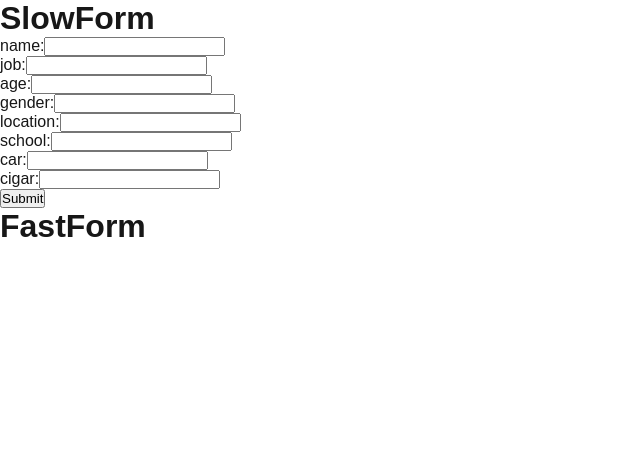
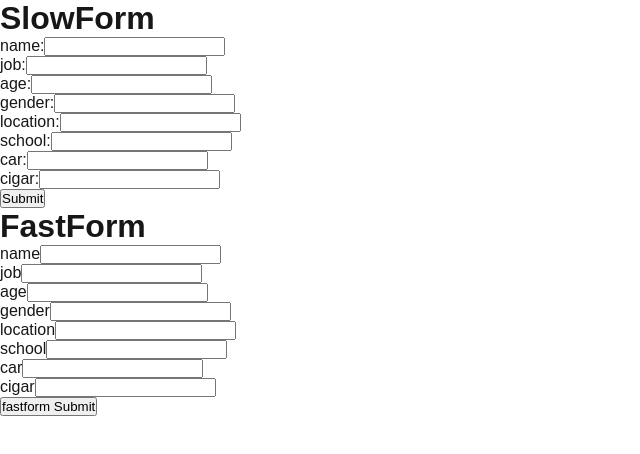
Before and after one commit to nggoong/form-optimization, a Next.js app: page / in a window 1280 px wide. Shown: the top 454 px of the page, without its empty margins (0-640 px from the left). Built offline with nearby package versions, Linux system fonts and the light colour scheme.

Commit message:
feat: fastform 완성 커밋

```diff
--- a/app/components/fastform/fastInput.tsx
+++ b/app/components/fastform/fastInput.tsx
@@ -1,8 +1,41 @@
-const FastInput = () => {
+import { useState } from "react";
+import PenaltyComp from "../penaltyComp/penaltyComp";
+interface Props {
+  name: string;
+  wasSubmitted: boolean;
+}
+const FastInput = ({name, wasSubmitted}: Props) => {
+  const [inputValue, setInputValue] = useState("");
+  const [touched, setTouched] = useState(false);
+  const errorMessage = "Error caused"
+  const displayErrorMessage = (wasSubmitted || touched) && errorMessage;
+  const handleChange = (e:React.ChangeEvent<HTMLInputElement>) => {
+    const currentTarget = e.currentTarget as HTMLInputElement;
+    const value = currentTarget.value;
+    setInputValue(value);
+  }
+  const handleBlur = (e:React.FocusEvent<HTMLInputElement>) => {
+    setTouched(true);
+  }
   return(
-    <>
-
-    </>
+    <div>
+    <PenaltyComp/>
+    <label htmlFor={`${name}-input`}>{name}</label>
+      <input
+      id={`${name}-input`}
+      type="text"
+      name={name}
+      onChange={handleChange}
+      onBlur={handleBlur}
+      value={inputValue}
+      pattern="[a-z]{3,10}"
+      required
+      aria-describedby={displayErrorMessage ? `${name}-error`: undefined}
+      />
+      {displayErrorMessage ? (
+        <span role="alert" id={`${name}-error`} className="error-message">{errorMessage}</span>
+      ): null}
+    </div>
   )
 }
 
--- a/app/components/fastform/fastform.tsx
+++ b/app/components/fastform/fastform.tsx
@@ -1,6 +1,17 @@
+import fieldNames from "@/constants/fieldNames";
+import FastInput from "./fastInput";
+import { useState } from "react";
 const Fastform= () => {
+  const [wasSubmitted, setWasSubmitted] = useState(false);
+  const formAction = (value:FormData) => {
+    console.log(value);
+  }
   return(
     <>
+      <form action={formAction}>
+        {fieldNames.map((name:string) => <FastInput name={name} wasSubmitted={wasSubmitted} key={name}/>)}
+        <button type="submit">fastform Submit</button>
+      </form>
 
     </>
   )
--- a/app/components/slowform/slowform.tsx
+++ b/app/components/slowform/slowform.tsx
@@ -1,7 +1,8 @@
 'use client'
-import { useState } from "react";
+import { useState, useEffect } from "react";
 import SlowInput from "./slowInput";
-const fieldNames = ['name', "job", "age", "gender", "location", "school", 'car', 'cigar'];
+import fieldNames from "@/constants/fieldNames";
+
 
 const Slowform = () => {
   const [fieldValues, setFieldValues] = useState({
@@ -30,6 +31,11 @@ const Slowform = () => {
       [currentTarget.name]: true
     })
   }
+
+  useEffect(() => {
+    console.log("fieldValues")
+    console.log(fieldValues)
+  }, [fieldValues])
   return (
     <form noValidate onSubmit={handleSubmit}>
       {fieldNames.map((name) => (
--- /dev/null
+++ b/constants/fieldNames.ts
@@ -0,0 +1,3 @@
+const fieldNames = ['name', "job", "age", "gender", "location", "school", 'car', 'cigar'];
+
+export default fieldNames;
```
Also changed, not shown: app/page.tsx (+6 -7 lines).
